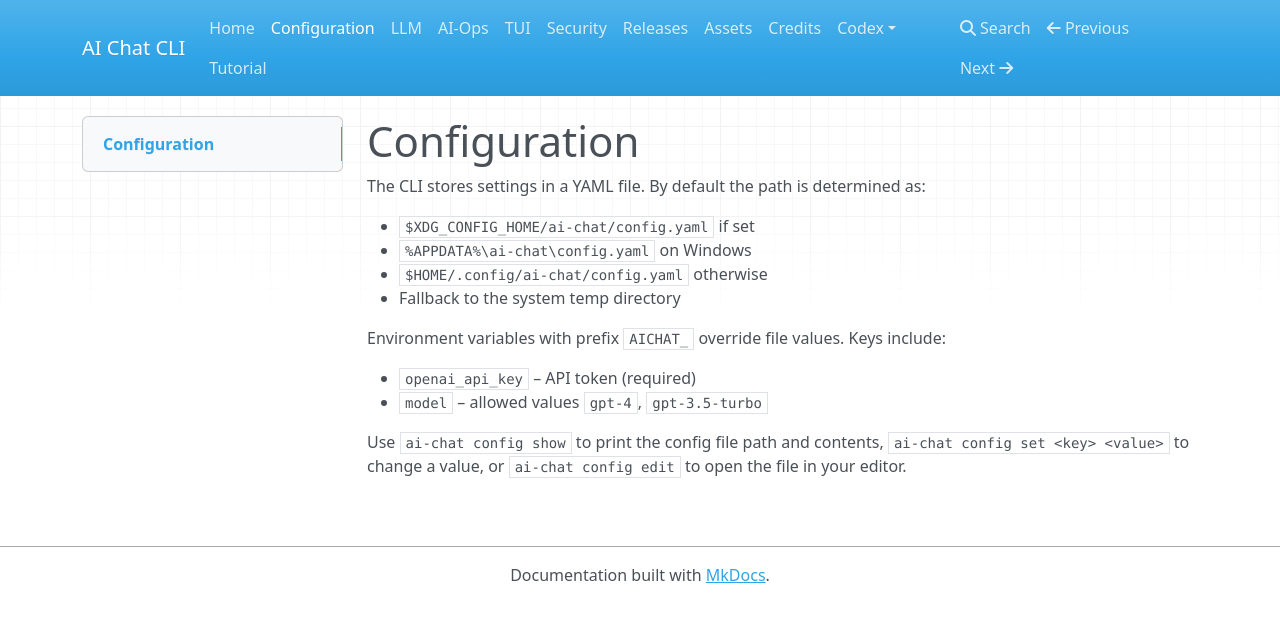
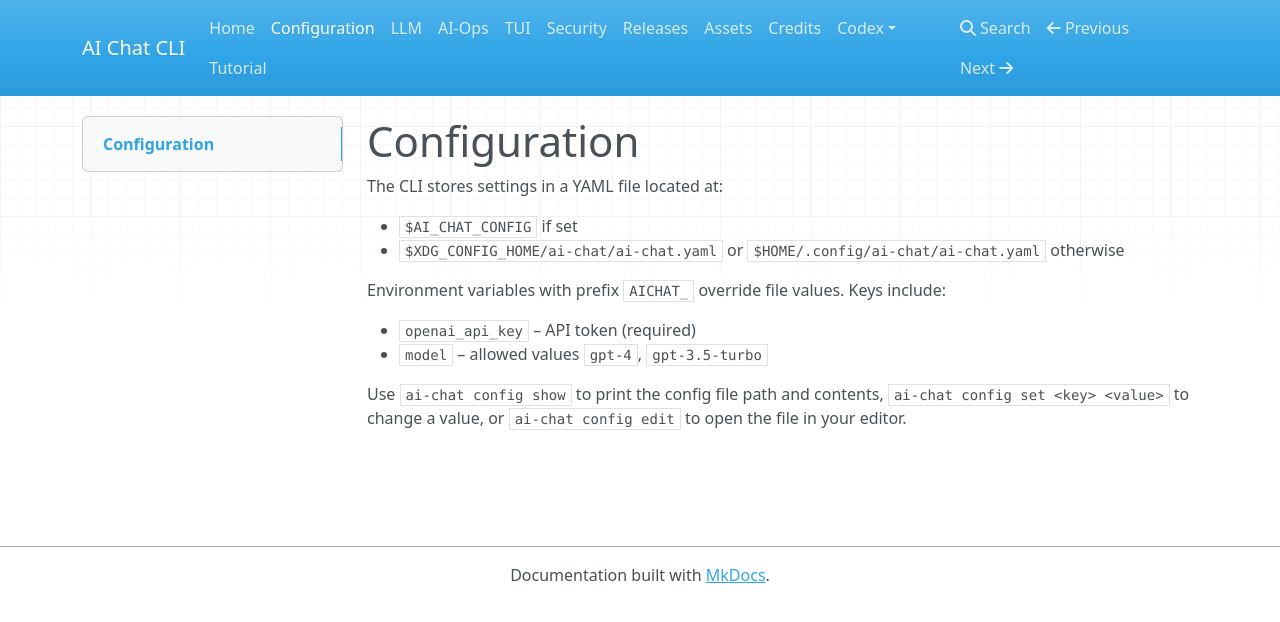
Before and after one commit to jalsarraf0/ai-chat-cli, an MkDocs documentation site: the page built from docs/config.md, in a window 1280 px wide. Shown: the top 622 px of the page. Built offline with MkDocs 1.6.1, drawn with Linux system fonts in a browser that asks for light colours; nearby versions of some CDN libraries.

Commit message:
refactor config path, log on startup

```diff
--- a/docs/config.md
+++ b/docs/config.md
@@ -1,11 +1,10 @@
 # Configuration
 
-The CLI stores settings in a YAML file. By default the path is determined as:
+The CLI stores settings in a YAML file located at:
 
-- `$XDG_CONFIG_HOME/ai-chat/config.yaml` if set
-- `%APPDATA%\ai-chat\config.yaml` on Windows
-- `$HOME/.config/ai-chat/config.yaml` otherwise
-- Fallback to the system temp directory
+- `$AI_CHAT_CONFIG` if set
+- `$XDG_CONFIG_HOME/ai-chat/ai-chat.yaml` or `$HOME/.config/ai-chat/ai-chat.yaml`
+  otherwise
 
 Environment variables with prefix `AICHAT_` override file values. Keys include:
 
```
Also changed, not shown: README.md (+1 -1 lines), docs/llm.md (+1 -1 lines), 3 other files.
